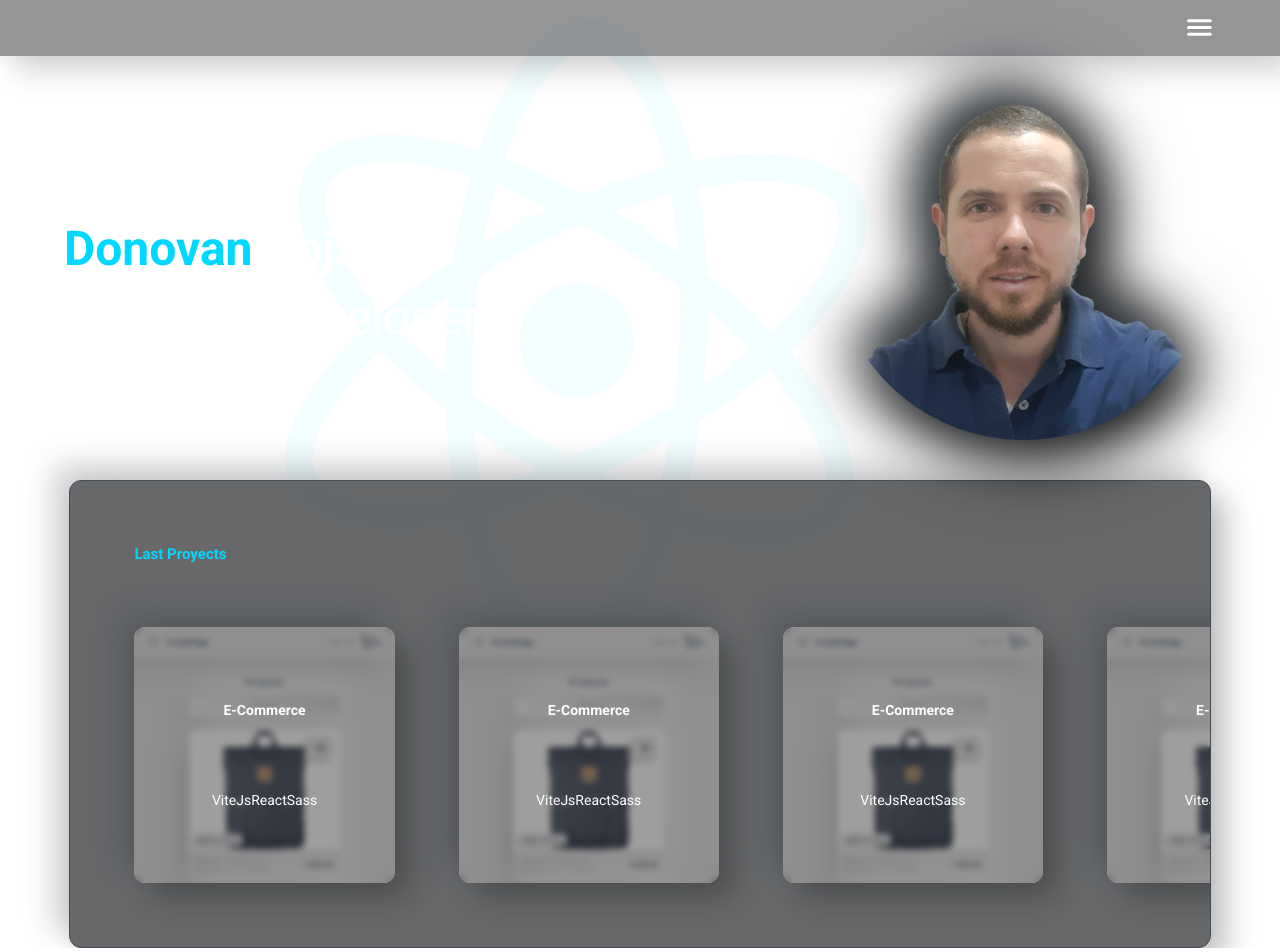
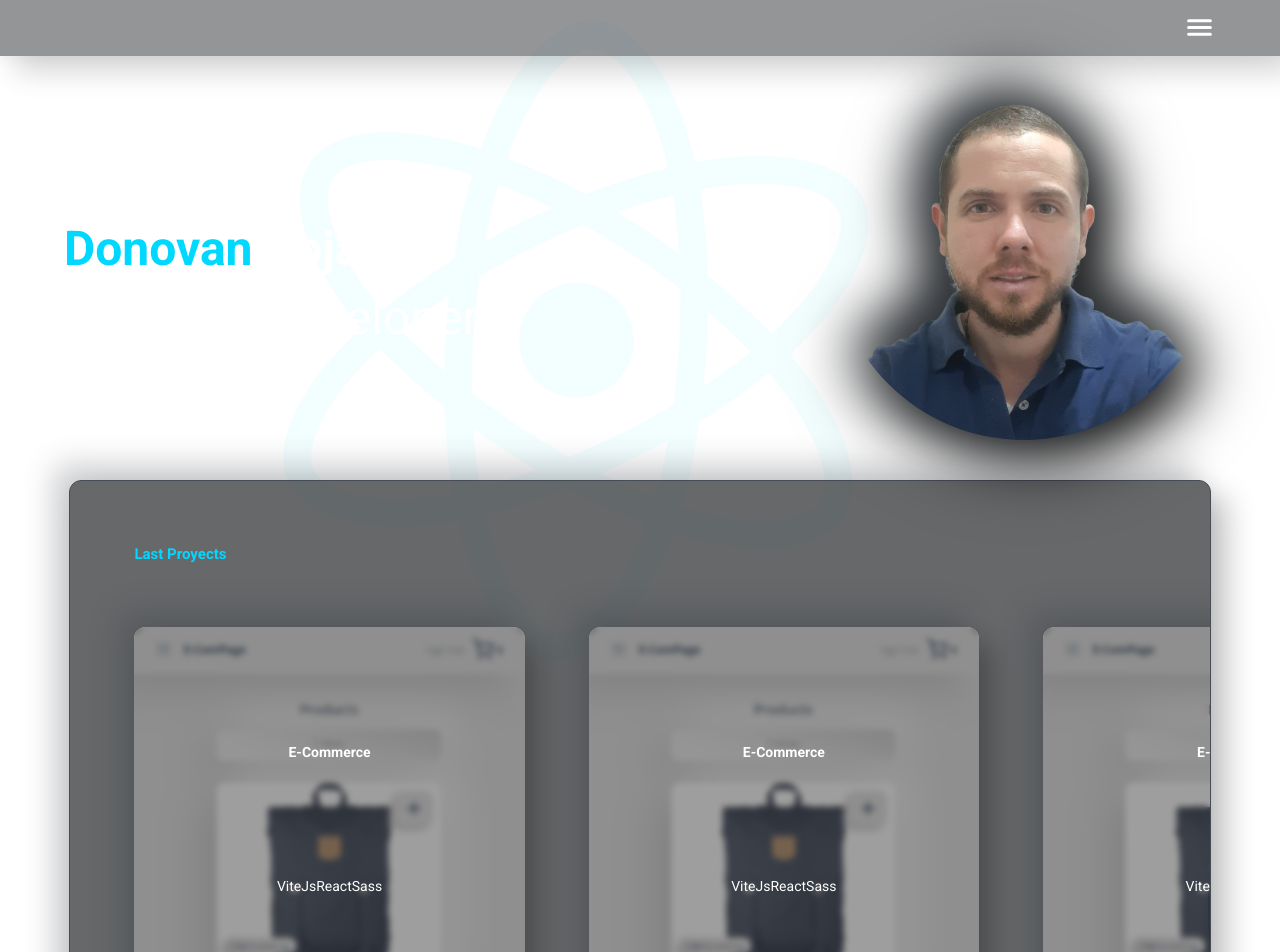
Before and after one commit to IngDonovan/portfolio, a React (Vite) app: page / in a window 1280 px wide. Shown: the top 952 px of the page. Built offline with nearby package versions, Linux system fonts and the light colour scheme.

Commit message:
fix the bigger scroll

```diff
--- a/src/Components/Card/Card.scss
+++ b/src/Components/Card/Card.scss
@@ -1,9 +1,10 @@
 @use '../../main.scss' as mn;
 
 .cardContainer{
-    width: 15vw;
-    height: 20vw;
+    width: 25vw;
+    height: 30vw;
     min-width: max-content;
+    min-height: max-content;
     display: flex;
     position: relative;
     color: mn.$primary-text-color;
--- a/src/Components/Portfolio/Portfolio.scss
+++ b/src/Components/Portfolio/Portfolio.scss
@@ -1,7 +1,7 @@
 @use '../../main.scss' as mn;
 
 .proyContainer{
-    // margin: 0px 5vw;
+    padding: 0px 0px 5vw 0px;
     display: flex;
     flex-direction: column;
     // gap: 5vw;
@@ -21,5 +21,14 @@
         align-items: center;
         gap: 5vw;
         overflow-x: auto;
+        overscroll-behavior-x: contain;
+        scroll-snap-type: x proximity;
     }
+    aside::-webkit-scrollbar {
+        background-color: mn.$border-color;
+        height: 3px;
+      }
+    aside::-webkit-scrollbar-thumb{
+        background-color: mn.$primary-color;
+      }
     }
```
